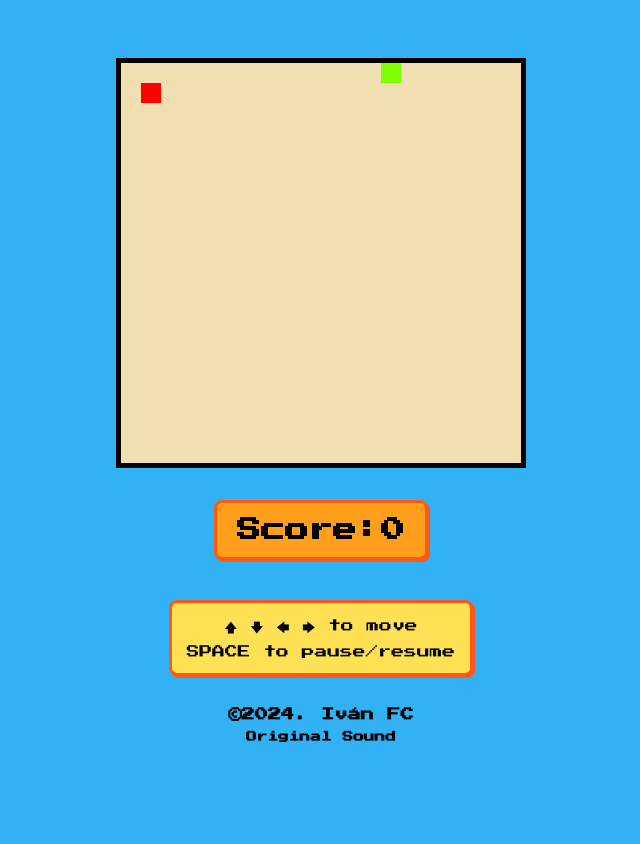
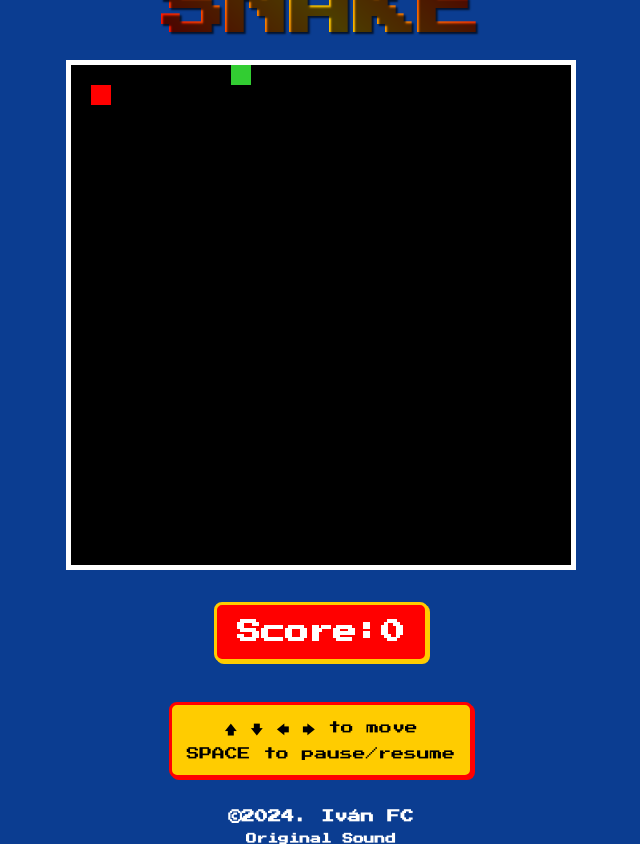
Before and after one commit to ivanfernandez2646/snake, a website with bundled scripts: page public/index.html in a window 1280 px wide. Shown: the whole page, without its empty margins (319-959 px from the left). Before the commit the page ends 800 px from the top, so only its background shows below. Built offline with nearby package versions, Linux system fonts and the light colour scheme.

Commit message:
feat: improve styles. dynamic legend popup

```diff
--- a/public/app.js
+++ b/public/app.js
@@ -1,7 +1,8 @@
 import { board } from "./board.js";
 
 const scoreHtml = document.getElementById("score"),
-  overlay = document.getElementById("pause-overlay");
+  overlay = document.getElementById("pause-overlay"),
+  controlLegend = document.getElementById("control-legend");
 
 document.addEventListener("keydown", function (event) {
   if (event.defaultPrevented) {
@@ -26,7 +27,10 @@ export function updateUIScore(count) {
 }
 
 export function updateUITogglePause() {
-  overlay.style.visibility = board.getIsPaused() ? "visible" : "hidden";
+  const isPaused = board.getIsPaused();
+
+  overlay.style.visibility = isPaused ? "visible" : "hidden";
+  controlLegend.classList[isPaused ? "add" : "remove"]("zoom-animation");
 }
 
 board.start();
--- a/public/constants.js
+++ b/public/constants.js
@@ -1,7 +1,7 @@
-export const BOARD_SIZE = 400;
+export const BOARD_SIZE = 500;
 export const PIECE_SIZE = 20;
-export const SNAKE_HEAD_COLOR = "chartreuse";
-export const SNAKE_BODY_COLOR = "green";
+export const SNAKE_HEAD_COLOR = "#32CD32";
+export const SNAKE_BODY_COLOR = "#228B22";
 export const APPLE_COLOR = "red";
 export const SPEED_INTERVAL = 250;
 export const SPEED_INCREMENTATOR = 100; // 1 to 100
--- a/public/index.html
+++ b/public/index.html
@@ -5,97 +5,7 @@
     <meta name="viewport" content="width=device-width, initial-scale=1.0" />
     <title>Retro Snake Game</title>
     <script src="https://cdn.jsdelivr.net/npm/howler/dist/howler.min.js"></script>
-    <style>
-      html {
-        display: flex;
-        height: 100%;
-        width: 100%;
-      }
-
-      body {
-        background-color: #32b1f5;
-        color: #ff9f1c;
-        font-family: "Press Start 2P", cursive;
-        display: flex;
-        flex-direction: column;
-        justify-content: center;
-        align-items: center;
-        margin: 0 auto;
-      }
-
-      #game-board-container {
-        position: relative;
-        width: 410px;
-        height: 410px;
-        margin: 0 auto;
-      }
-
-      #myCanvas {
-        background-color: rgb(241, 222, 177);
-        border: 5px solid #000;
-        margin: 0 auto;
-      }
-
-      #pause-overlay {
-        display: flex;
-        justify-content: center;
-        align-items: center;
-        position: absolute;
-        top: 0;
-        left: 0;
-        width: 100%;
-        height: 100%;
-        background-color: rgba(0, 0, 0, 0.5);
-        color: white;
-        font-size: 2em;
-        text-align: center;
-        visibility: hidden;
-      }
-
-      #pause-overlay p {
-        margin: 0;
-        padding: 10px;
-      }
-
-      h2 {
-        color: black;
-        margin-top: 2rem;
-        font-size: 24px;
-        padding: 15px 20px;
-        background-color: #ff9f1c;
-        border: 3px solid #ff5714;
-        border-radius: 8px;
-        box-shadow: 2px 2px 0px #ff5714;
-      }
-
-      #control-legend {
-        text-align: center;
-        margin-top: 20px;
-        padding: 10px;
-        background-color: #ffe156;
-        border: 3px solid #ff5714;
-        border-radius: 8px;
-        box-shadow: 2px 2px 0px #ff5714;
-        color: black;
-      }
-
-      #control-legend p {
-        margin: 5px;
-        font-size: 0.8rem;
-      }
-
-      h5 {
-        color: black;
-        margin: 0;
-        margin-top: 2rem;
-      }
-
-      h6 {
-        color: black;
-        margin: 0;
-        margin-top: 10px;
-      }
-    </style>
+    <link href="styles.css" rel="stylesheet" />
     <link
       href="https://fonts.googleapis.com/css2?family=Press+Start+2P&display=swap"
       rel="stylesheet"
@@ -103,10 +13,17 @@
   </head>
 
   <body>
+    <h1 id="game-title">SNAKE</h1>
     <div id="game-board-container">
-      <canvas id="myCanvas" width="400" height="400"></canvas>
+      <canvas id="myCanvas" width="500" height="500"></canvas>
+      <div id="start-overlay" hidden>
+        <p>Start Game</p>
+      </div>
       <div id="pause-overlay" hidden>
         <p>Game Paused</p>
+      </div>
+      <div id="end-overlay" hidden>
+        <p>Game Over</p>
       </div>
     </div>
     <h2 id="score">Score:0</h2>
--- /dev/null
+++ b/public/styles.css
@@ -0,0 +1,120 @@
+/* GOD: Working and helped by ChatGPT 3.5 ::)) */
+html {
+  display: flex;
+  height: 100%;
+  width: 100%;
+}
+
+body {
+  background-color: #0b3d91;
+  color: #ffcc00;
+  font-family: "Press Start 2P", cursive;
+  display: flex;
+  flex-direction: column;
+  justify-content: center;
+  align-items: center;
+  margin: 0 auto;
+}
+
+#game-title {
+  font-size: 4rem;
+  text-align: center;
+  font-weight: bold;
+  color: #ffcc00;
+  background: linear-gradient(45deg, #ff0000, #ffcc00, #ff0000);
+  -webkit-background-clip: text;
+  background-clip: text;
+  -webkit-text-fill-color: transparent;
+  display: inline-block;
+  margin: 20px 0;
+  text-shadow: 2px 2px 2px rgba(0, 0, 0, 0.7);
+}
+
+#game-board-container {
+  position: relative;
+  width: 510px;
+  height: 510px;
+  margin: 0 auto;
+}
+
+#myCanvas {
+  background-color: #000000;
+  border: 5px solid #ffffff;
+  margin: 0 auto;
+}
+
+#pause-overlay {
+  display: flex;
+  justify-content: center;
+  align-items: center;
+  position: absolute;
+  top: 0;
+  left: 0;
+  width: 100%;
+  height: 100%;
+  background-color: rgba(0, 0, 0, 0.5);
+  color: white;
+  font-size: 2em;
+  text-align: center;
+  visibility: hidden;
+}
+
+#pause-overlay p {
+  margin: 0;
+  padding: 10px;
+}
+
+h2 {
+  color: #ffffff;
+  margin-top: 2rem;
+  font-size: 24px;
+  padding: 15px 20px;
+  background-color: #ff0000;
+  border: 3px solid #ffcc00;
+  border-radius: 8px;
+  box-shadow: 2px 2px 0px #ffcc00;
+}
+
+@keyframes zoomInOut {
+  0%,
+  100% {
+    transform: scale(1);
+  }
+  50% {
+    transform: scale(1.1);
+  }
+}
+
+.zoom-animation {
+  animation: zoomInOut 2s ease-in-out infinite;
+}
+
+#control-legend {
+  text-align: center;
+  margin-top: 20px;
+  padding: 10px;
+  background-color: #ffcc00;
+  border: 3px solid #ff0000;
+  border-radius: 8px;
+  box-shadow: 2px 2px 0px #ff0000;
+  color: black;
+}
+
+#control-legend p {
+  margin: 5px;
+  font-size: 0.8rem;
+}
+
+h5,
+h6 {
+  color: #ffffff;
+  margin: 0;
+}
+
+h5 {
+  margin-top: 2rem;
+}
+
+h6 {
+  margin-top: 10px;
+}
```
Also changed, not shown: public/dpad.js (deleted, +0 -26 lines).
